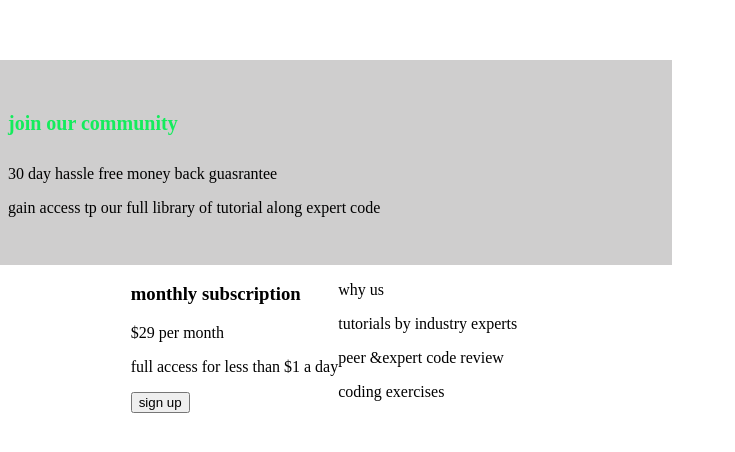
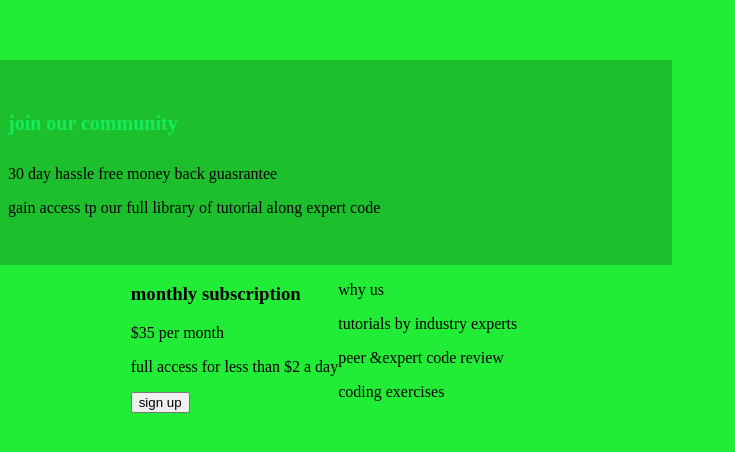
Before and after one commit to TNS0510/layout-project, a plain HTML site: page index.html in a window 1280 px wide. Shown: the part 170-622 px from the top of the page, without its empty margins (0-735 px from the left). Drawn offline with Linux system fonts and the light colour scheme.

Commit message:
work on the background

```diff
--- a/index.html
+++ b/index.html
@@ -17,8 +17,8 @@
       <div class="buttom-content">
         <div class="top-bottom">
           <h3>monthly subscription</h3>
-          <p>$29 per month</p>
-          <p>full access for less than $1 a day</p>
+          <p>$35 per month</p>
+          <p>full access for less than $2 a day</p>
           <button>sign up</button>
         </div>
         <div class="second-bottom">
--- a/style.css
+++ b/style.css
@@ -4,7 +4,7 @@
     box size: border-box;
 }
 body{
-    background-color:white;
+    background-color:rgb(34, 237, 54);
 
 }
 main{
```
